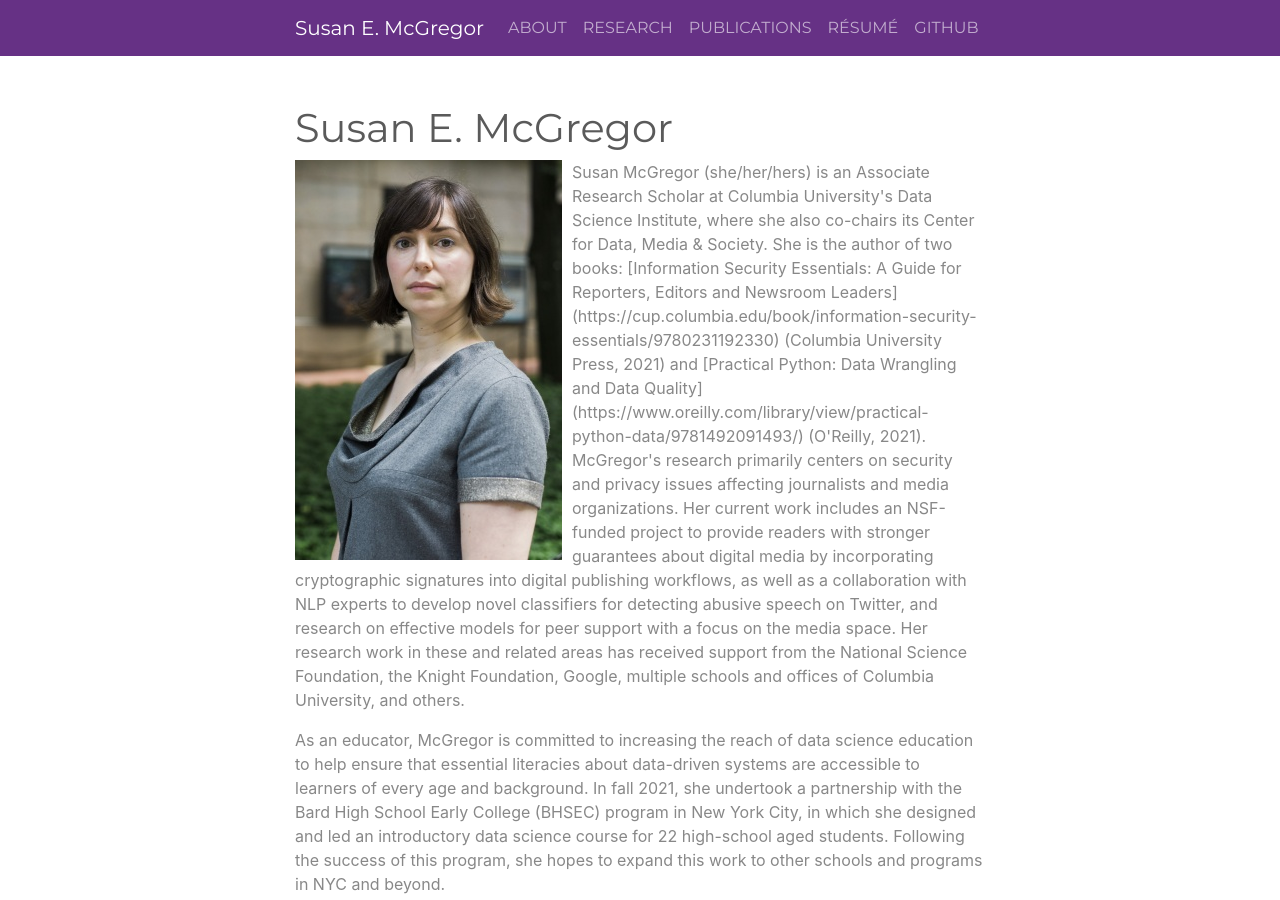
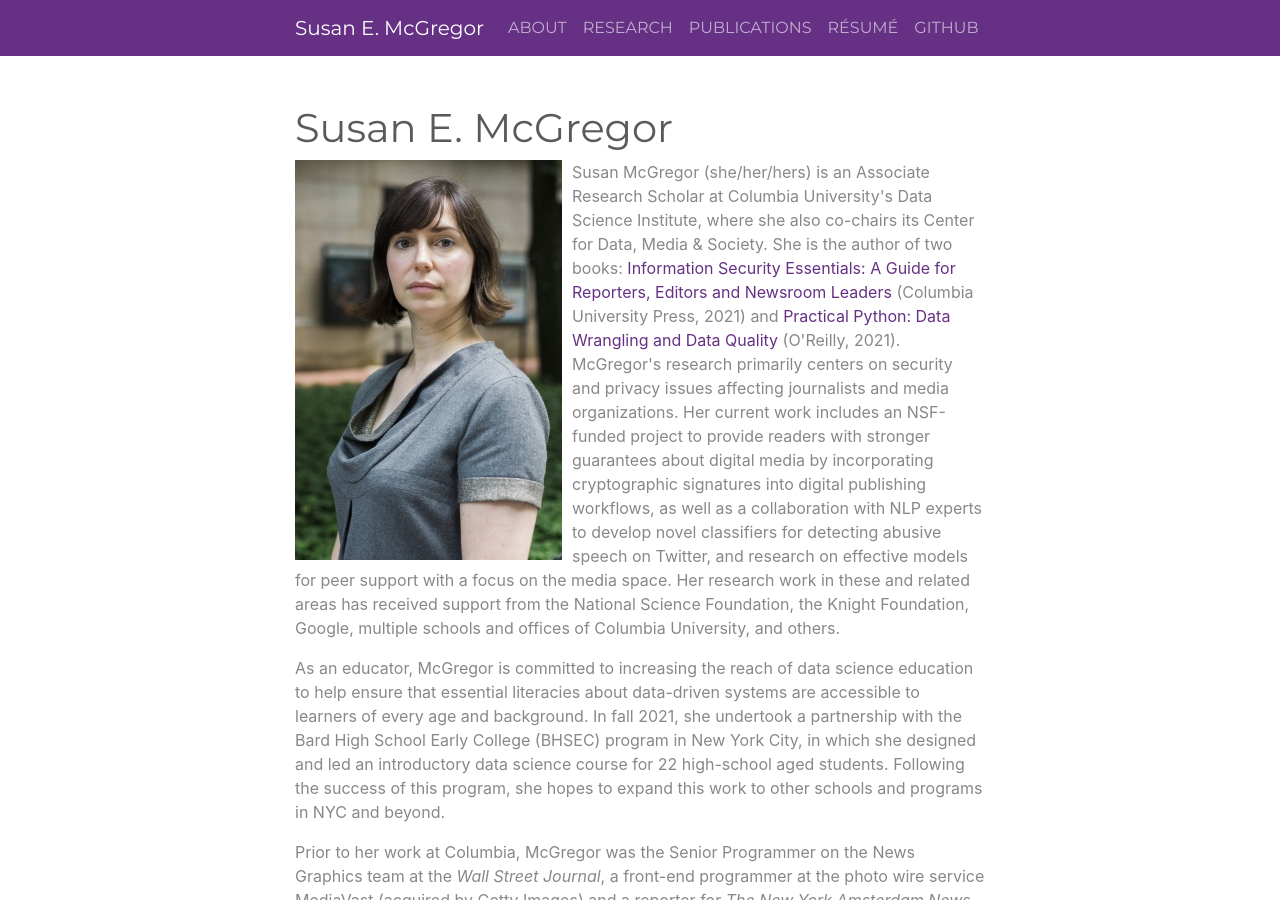
Before and after one commit to susanemcg/susanemcg.github.io, a Jekyll site: the page built from index.md, in a window 1280 px wide and 900 px high. Built offline with Jekyll 4.4.1, drawn with Linux system fonts in a browser that asks for light colours.

Commit message:
Link fixes in first graf.

```diff
--- a/index.md
+++ b/index.md
@@ -4,7 +4,7 @@
 ---
 
 <div>
-<img src="images/McGregor.Susan_.jpg" style="float:left;text-align:top;padding-right:10px;" /><p>Susan McGregor (she/her/hers) is an Associate Research Scholar at Columbia University's Data Science Institute, where she also co-chairs its Center for Data, Media & Society. She is the author of two books: [Information Security Essentials: A Guide for Reporters, Editors and Newsroom Leaders](https://cup.columbia.edu/book/information-security-essentials/9780231192330) (Columbia University Press, 2021) and [Practical Python: Data Wrangling and Data Quality](https://www.oreilly.com/library/view/practical-python-data/9781492091493/) (O'Reilly, 2021). McGregor's research primarily centers on security and privacy issues affecting journalists and media organizations. Her current work includes an NSF-funded project to provide readers with stronger guarantees about digital media by incorporating cryptographic signatures into digital publishing workflows, as well as a collaboration with NLP experts to develop novel classifiers for detecting abusive speech on Twitter, and research on effective models for peer support with a focus on the media space. Her research work in these and related areas has received support from the National Science Foundation, the Knight Foundation, Google, multiple schools and offices of Columbia University, and others.</p>
+<img src="images/McGregor.Susan_.jpg" style="float:left;text-align:top;padding-right:10px;" /><p>Susan McGregor (she/her/hers) is an Associate Research Scholar at Columbia University's Data Science Institute, where she also co-chairs its Center for Data, Media & Society. She is the author of two books: <a href="https://cup.columbia.edu/book/information-security-essentials/9780231192330" title="Information Security Essentials at CUP">Information Security Essentials: A Guide for Reporters, Editors and Newsroom Leaders</a> (Columbia University Press, 2021) and <a href="https://www.oreilly.com/library/view/practical-python-data/9781492091493/" title="Practical Python on O'Reilly.com">Practical Python: Data Wrangling and Data Quality</a> (O'Reilly, 2021). McGregor's research primarily centers on security and privacy issues affecting journalists and media organizations. Her current work includes an NSF-funded project to provide readers with stronger guarantees about digital media by incorporating cryptographic signatures into digital publishing workflows, as well as a collaboration with NLP experts to develop novel classifiers for detecting abusive speech on Twitter, and research on effective models for peer support with a focus on the media space. Her research work in these and related areas has received support from the National Science Foundation, the Knight Foundation, Google, multiple schools and offices of Columbia University, and others.</p>
 </div>
 
 As an educator, McGregor is committed to increasing the reach of data science education to help ensure that essential literacies about data-driven systems are accessible to learners of every age and background. In fall 2021, she undertook a partnership with the Bard High School Early College (BHSEC) program in New York City, in which she designed and led an introductory data science course for 22 high-school aged students. Following the success of this program, she hopes to expand this work to other schools and programs in NYC and beyond.
```
